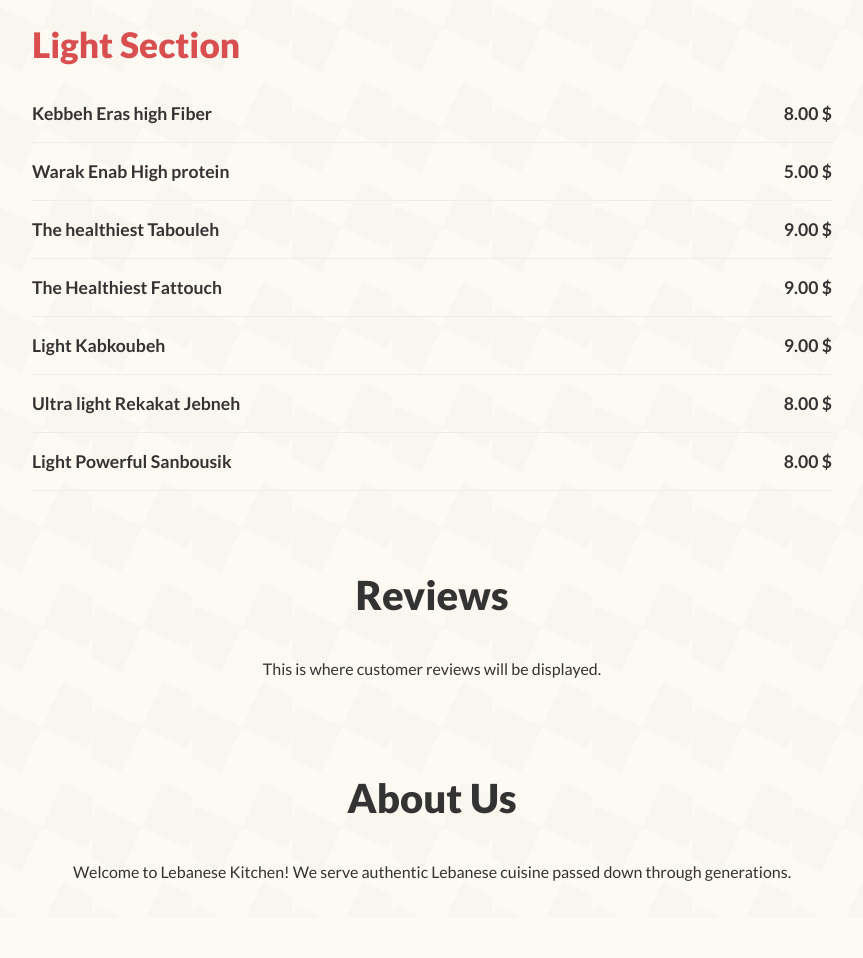
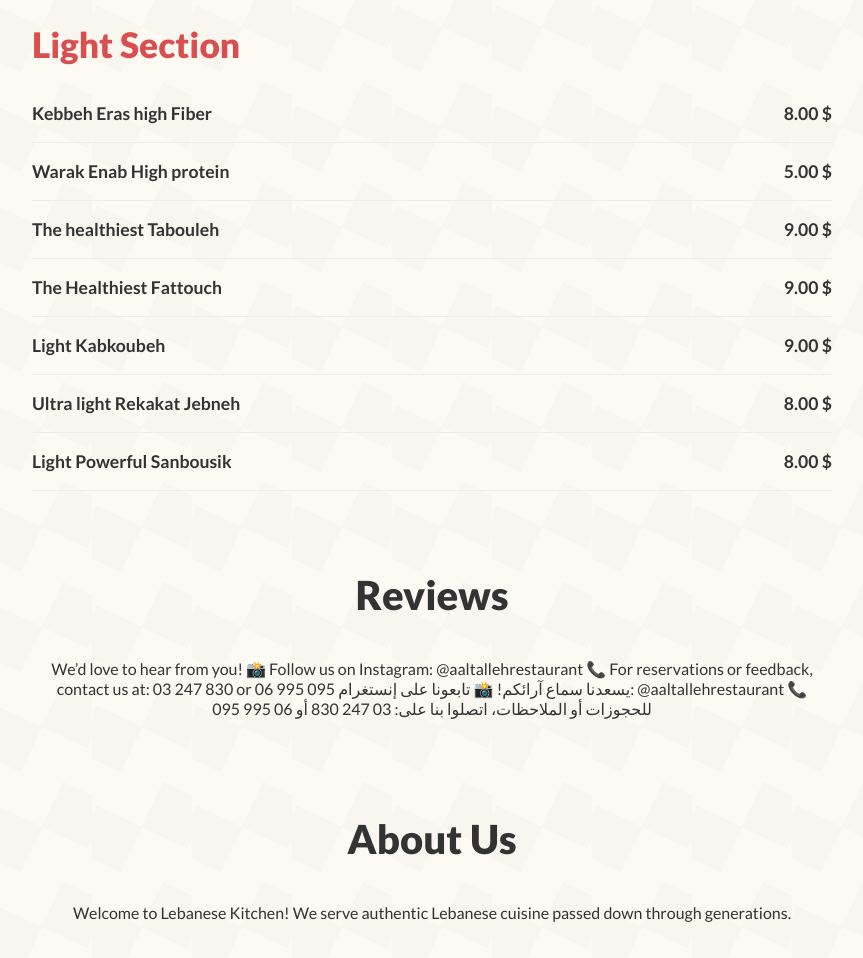
Before and after one commit to aaltallehresto/aaltallehresto.github.io, a plain HTML site: page index.html in a window 1280 px wide. Shown: the part 3623-4581 px from the top of the page, without its empty margins (208-1071 px from the left). Before the commit the page ends 4540 px from the top, so only its background shows below. Drawn offline with Linux system fonts and the light colour scheme.

Commit message:
Update index.html

```diff
--- a/index.html
+++ b/index.html
@@ -548,7 +548,13 @@
     <div id="reviews-section" class="menu-container">
       <h2 class="section-title">Reviews</h2>
       <p style="text-align: center">
-        This is where customer reviews will be displayed.
+We’d love to hear from you!
+📸 Follow us on Instagram: @aaltallehrestaurant
+📞 For reservations or feedback, contact us at: 03 247 830 or 06 995 095
+
+يسعدنا سماع آرائكم!
+📸 تابعونا على إنستغرام: @aaltallehrestaurant
+📞 للحجوزات أو الملاحظات، اتصلوا بنا على: 03 247 830 أو 06 995 095
       </p>
     </div>
 
```
